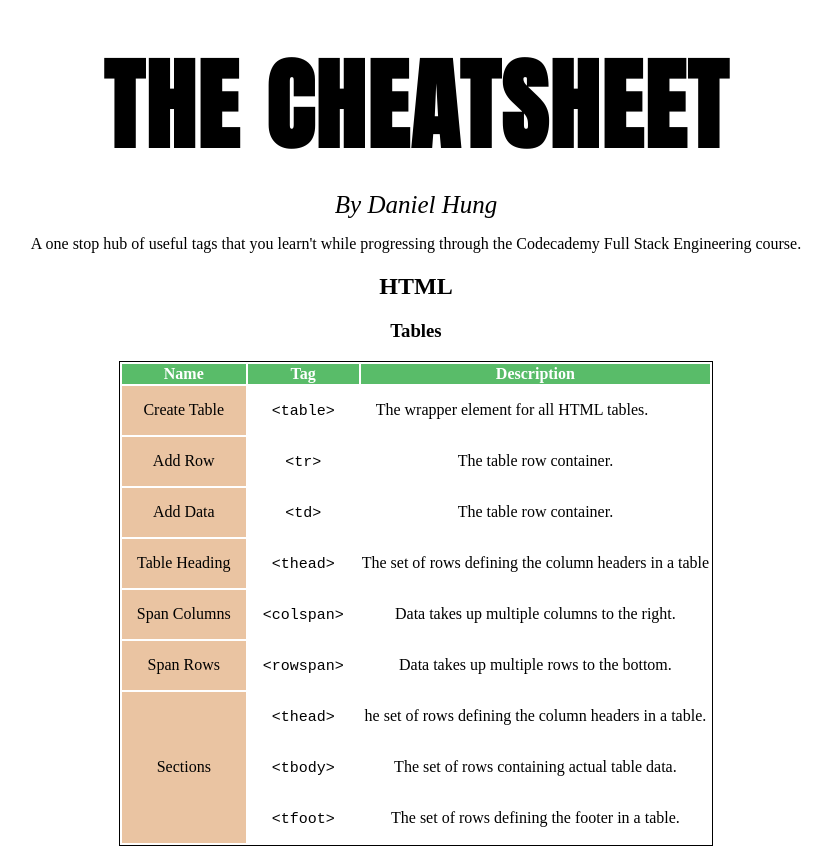
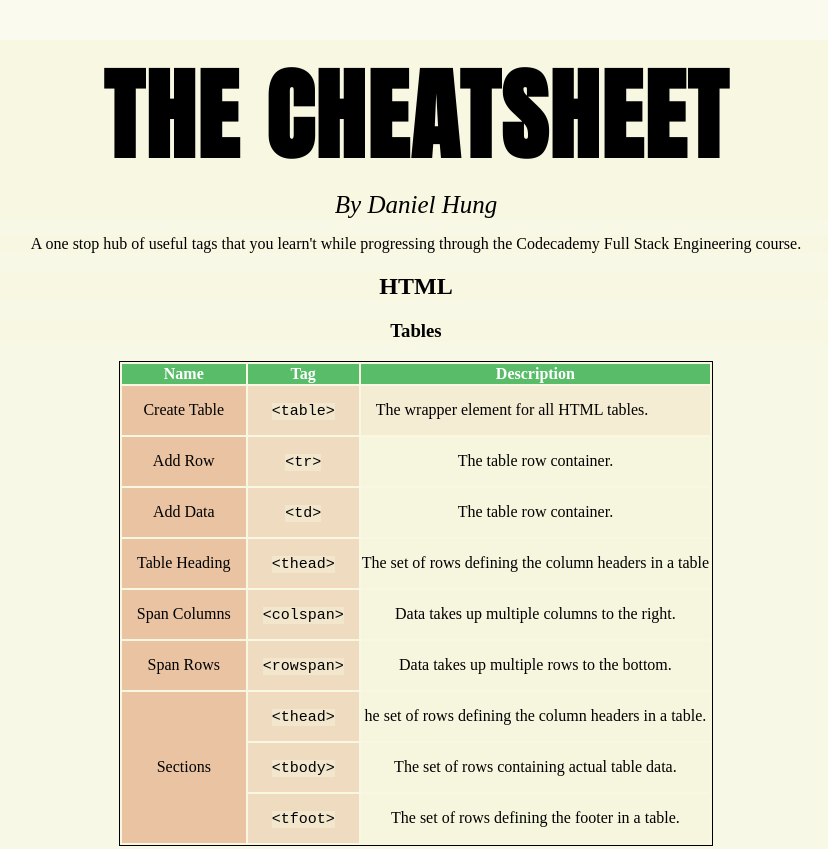
Before and after one commit to urboytgd/WebDevCheat, a plain HTML site: page index.html in a window 1280 px wide. Shown: the top 849 px of the page, without its empty margins (224-1052 px from the left). Drawn offline with Linux system fonts and the light colour scheme.

Commit message:
Update styles.css

```diff
--- a/styles.css
+++ b/styles.css
@@ -1,3 +1,6 @@
+* {
+    background-color: rgba(245, 245, 220, 0.46);
+}
 table {
     border: 1px solid black;
 }
@@ -7,8 +10,8 @@ h1 {
     text-transform: uppercase;
     text-align: center;
     font-size: 100px;
-    margin-top: 30px;
-    margin-bottom: 10px;
+    margin-top: 40px;
+    margin-bottom: 0px;
     letter-spacing: 2px;
 }
 
@@ -39,19 +42,18 @@ table {
     color: white;
 }
 
-.tablebody .name {
-    background-color: rgb(234, 196, 162);
-}
-
 .name {
     padding: 15px;
+    background-color: rgb(234, 196, 162);
 }
 
 .tag {
     padding: 15px;
+    background-color: rgba(234, 196, 162, 0.5);
 }
 
 .description {
     text-align: justify;
     padding: 15px;
+    background-color: rgba(234, 196, 162, 0.2);
 }
```
